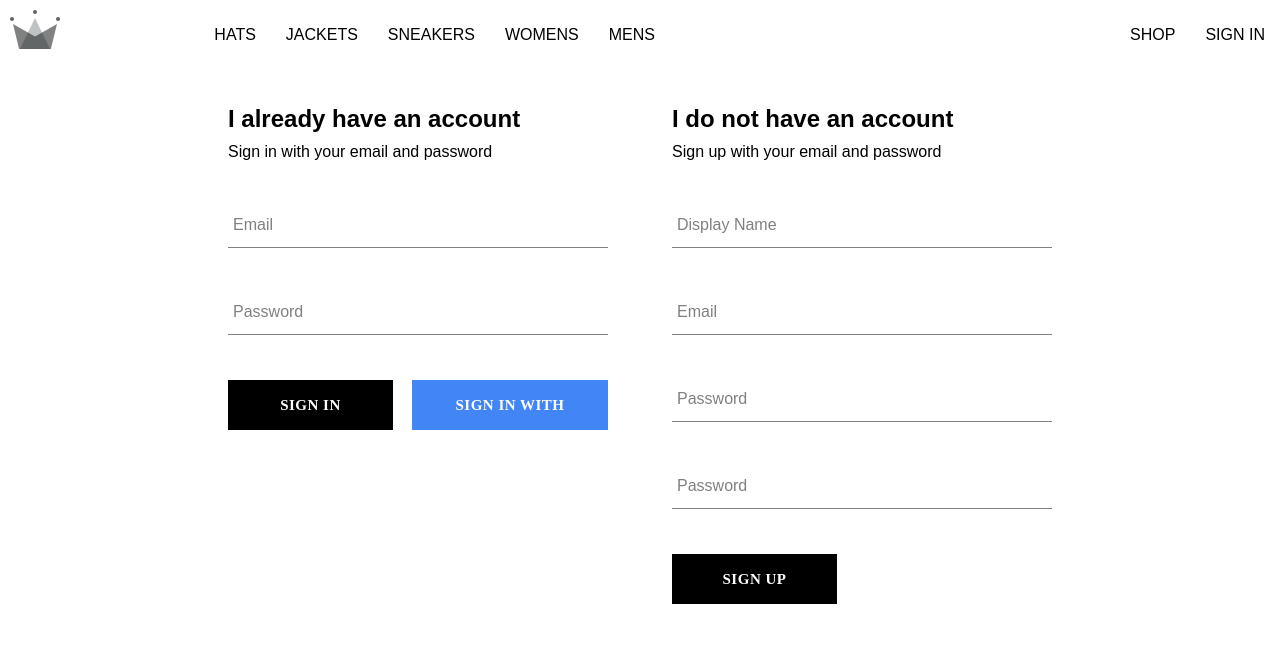
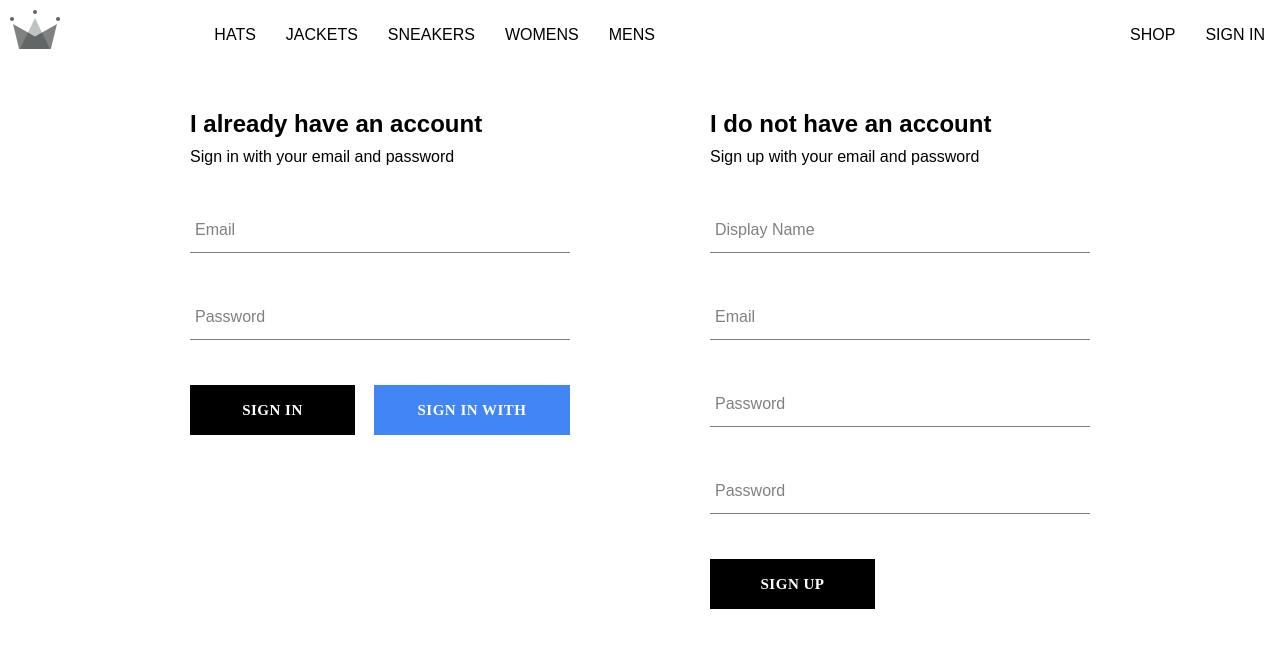
Before and after one commit to gyback/e-shop, a React (Create React App) app: page /auth in a window 1280 px wide. Shown: the top 648 px of the page. Built offline with nearby package versions, Linux system fonts and the light colour scheme; a web font is replaced by a local one.

Commit message:
Authentication done

```diff
--- a/src/components/sign-in-form/sign-in-form.component.jsx
+++ b/src/components/sign-in-form/sign-in-form.component.jsx
@@ -37,8 +37,16 @@ const SignInForm = () => {
                 resetFormFields();
             })
         } catch (error) {
-            // if(error.code)
-            console.error(error);
+            switch(error.code){
+                case 'auth/wrong-password':
+                    alert ('Incorrect password or email')
+                    break;
+                case 'auth/user-not-found':
+                    alert ('Incorrect password or email')
+                    break;
+                default:
+                    console.error(error);
+            }
         }
     }
 
@@ -68,9 +76,9 @@ const SignInForm = () => {
                     name="password"
                     value={password}/>
 
-                <div className='sign-in-button-container'>
+                <div className='authentication-button-container'>
                     <Button type="submit" onClick={handleSubmit}>Sign In</Button>
-                    <Button buttonType={'google'} onClick={signInGoogleUserWithPopup}>Sign in with Google</Button>
+                    <Button type='button' buttonType={'google'} onClick={signInGoogleUserWithPopup}>Sign in with Google</Button>
                 </div>
             </form>
         </div>
--- a/src/routes/authentication/authentication.styles.scss
+++ b/src/routes/authentication/authentication.styles.scss
@@ -1,8 +1,9 @@
 .authentication-container {
     display: flex;
     flex-direction: row;
-    justify-content: center;
-    gap: 5%;
+    width: min(85%, 900px);
+    justify-content: space-between;
+    margin: 30px auto;
 
     .form-container {
         display: flex;
@@ -13,7 +14,7 @@
             margin: 10px 0;
         }
 
-        .sign-in-button-container {
+        .authentication-button-container {
             display: flex;
             flex-direction: row;
             gap: 5%;
```
Also changed, not shown: 1 other file (tests, documents, lock files or other folders).
